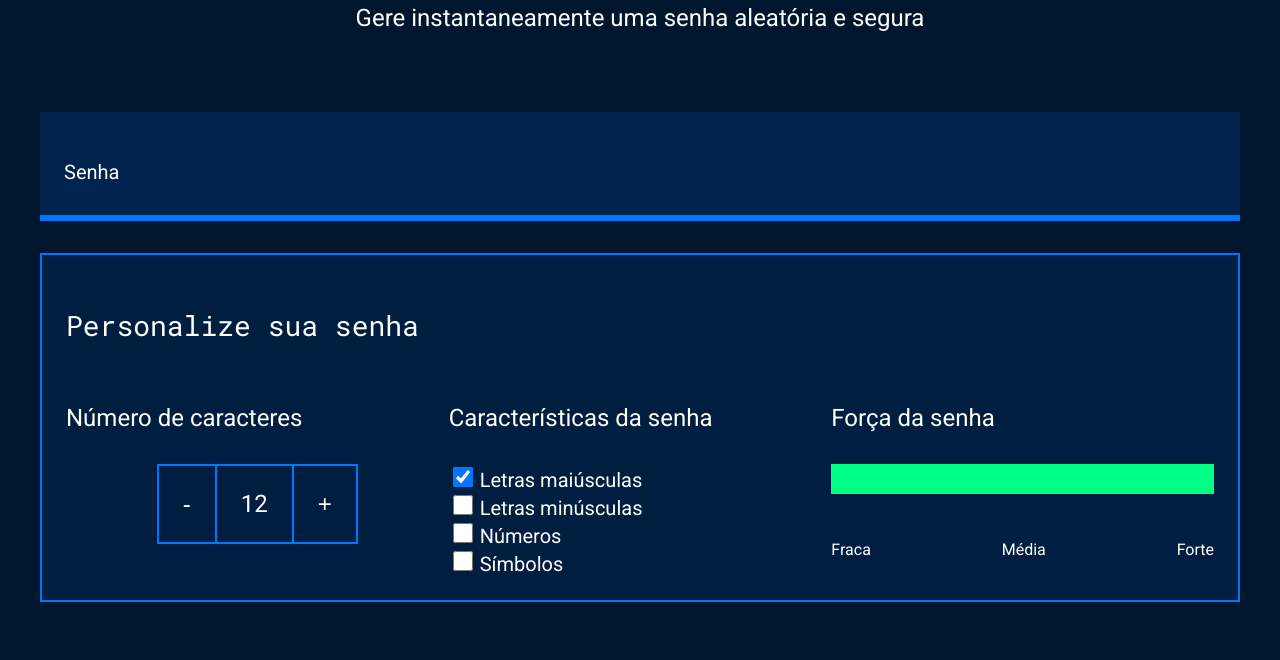
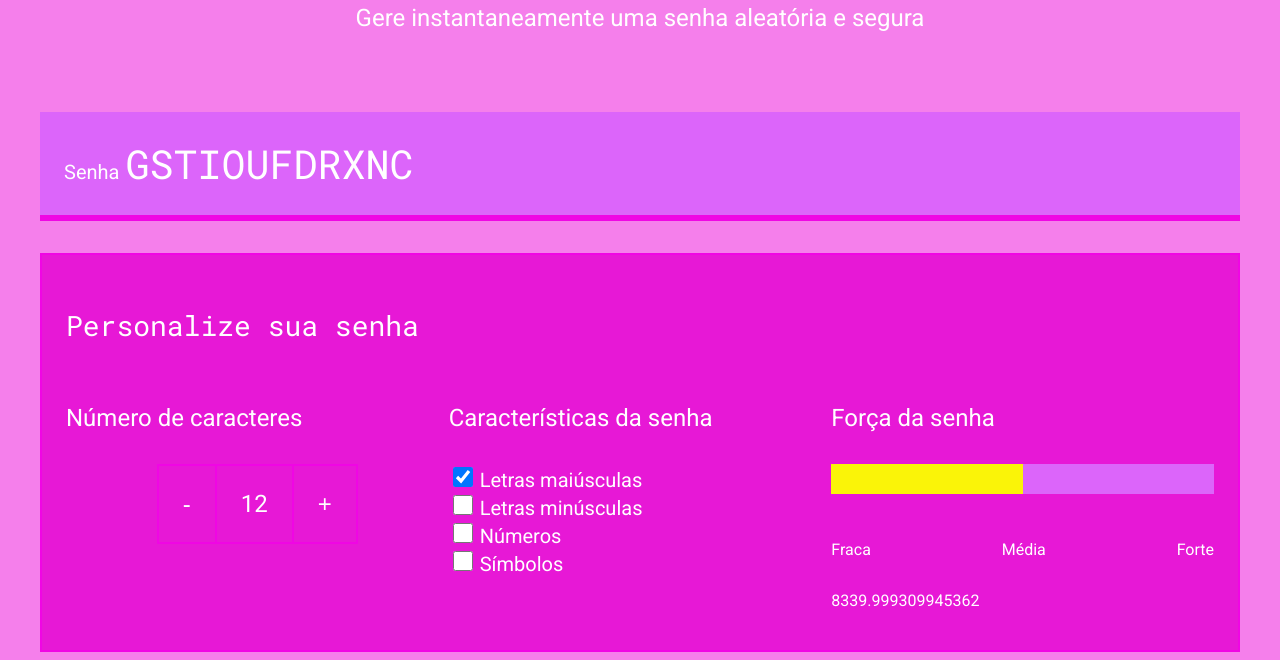
Before and after one commit to marianinha1/cadeado, a plain HTML site: page index.html in a window 1280 px wide. Shown: the part 214-874 px from the top of the page. Before the commit the page ends 824 px from the top, so only its background shows below. Drawn offline with Linux system fonts and the light colour scheme.

Commit message:
Add files via upload

```diff
--- a/index.html
+++ b/index.html
@@ -17,7 +17,7 @@
         </div>
         <div class="conteudo-senha">
             <label for="senha">Senha</label>
-            <input name="senha" type="text" id="campo-senha">
+            <input name="senha" type="text" id="campo-senha" readonly>
         </div>
         <div class="parametro">
             <h3 class="parametro-titulo">Personalize sua senha</h3>
@@ -52,16 +52,17 @@
                 <div class="parametro-senha">
                     <h4 class="parametro-senha__titulo">Força da senha</h4>
                     <div class="barra"></div>
-                    <div class="forca forte"></div>
+                    <div class="forca fraca"></div>
                     <div class="parametro-senha-textos">
                         <p>Fraca</p>
                         <p>Média</p>
                         <p>Forte</p>
                     </div>
+                    <p class="entropia"></p>
                 </div>
             </div>
         </div>
     </section>
+    <script src="main.js"></script>
 </body>
-<script src="main.js"></script>
 </html>
--- a/main.js
+++ b/main.js
@@ -1,9 +1,77 @@
 const numeroSenha = document.querySelector('.parametro-senha__texto');
 let tamanhoSenha = 12;
 numeroSenha.textContent = tamanhoSenha;
+const letrasMaiusculas = 'ABCDEFGHIJKLMNOPQRSTUVXYWZ';
+const letrasMinusculas = 'abcdefghijklmnopqrstuvxywz';
+const numeros = '0123456789';
+const simbolos = '!@%*?';
+const botoes = document.querySelectorAll('.parametro-senha__botao');
+const campoSenha = document.querySelector('#campo-senha');
+const checkbox = document.querySelectorAll('.checkbox');
+const forcaSenha = document.querySelector('.forca');
 
-const botoes = document.querySelectorAll('.parametro-senha__botao');
-
-console.log(botoes)
 botoes[0].onclick = diminuiTamanho;
 botoes[1].onclick = aumentaTamanho;
+
+function diminuiTamanho() {
+    if (tamanhoSenha > 1) {
+        // tamanhoSenha = tamanhoSenha-1;
+        tamanhoSenha--;
+    }
+    numeroSenha.textContent = tamanhoSenha;
+    geraSenha();
+}
+function aumentaTamanho() {
+    if (tamanhoSenha < 20) {
+        // tamanhoSenha = tamanhoSenha+1;
+        tamanhoSenha++;
+    }
+    numeroSenha.textContent = tamanhoSenha;
+    geraSenha();
+}
+
+for (i = 0; i < checkbox.length; i++) {
+    checkbox[i].onclick = geraSenha;
+}
+
+geraSenha();
+
+function geraSenha() {
+    let alfabeto = '';
+    if (checkbox[0].checked) {
+        alfabeto = alfabeto + letrasMaiusculas;
+    }
+    if (checkbox[1].checked) {
+        alfabeto = alfabeto + letrasMinusculas;
+    }
+    if (checkbox[2].checked) {
+        alfabeto = alfabeto + numeros;
+    }
+    if (checkbox[3].checked) {
+        alfabeto = alfabeto + simbolos;
+    }
+    let senha = '';
+    for (let i = 0; i < tamanhoSenha; i++) {
+        let numeroAleatorio = Math.random() * alfabeto.length;
+        numeroAleatorio = Math.floor(numeroAleatorio);
+        senha = senha + alfabeto[numeroAleatorio];
+    }
+    campoSenha.value = senha;
+    classificaSenha(alfabeto.length);
+
+}
+
+function classificaSenha(tamanhoAlfabeto){
+    let entropia = tamanhoSenha * Math.log2(tamanhoAlfabeto);
+    console.log(entropia);
+    forcaSenha.classList.remove('fraca','media','forte');
+    if (entropia > 57){
+        forcaSenha.classList.add('forte');
+    } else if (entropia > 35 && entropia < 57 ) {
+        forcaSenha.classList.add('media');
+    } else if (entropia <= 35){
+        forcaSenha.classList.add('fraca');
+    }
+    const valorEntropia = document.querySelector('.entropia');
+    valorEntropia.textContent = 2**Math.floor(entropia)/(100e6*60*60*24);
+}
--- a/style.css
+++ b/style.css
@@ -2,10 +2,10 @@
 
 :root{
     --branco: white;
-    --cor-de-fundo: #00162E;
-    --fundo-senha: #00244D;
-    --fundo-texto: #001E40;
-    --borda: #0075FF;
+    --cor-de-fundo: #f57feb;
+    --fundo-senha: #dc65fa;
+    --fundo-texto: #e718d6;
+    --borda: #f006e4;
     --roboto: 'Roboto', sans-serif;
     --roboto-mono: 'Roboto Mono', monospace;
 }
```
